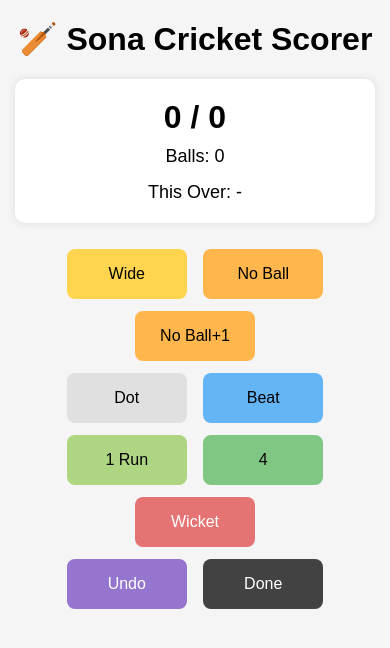
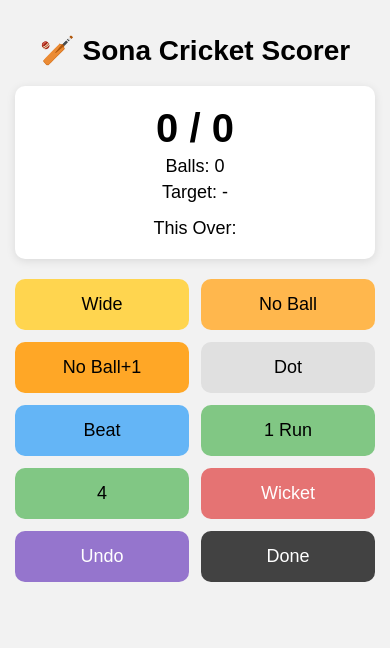
Before and after one commit to AbhijitSutradhar04/sona-cricket-scorer, a Flask app: page / in a window 390 px wide. Shown: the top 648 px of the page. Run offline with Flask 3, Linux system fonts and the light colour scheme.

Commit message:
mobile layout upgrade

```diff
--- a/templates/index.html
+++ b/templates/index.html
@@ -1,66 +1,78 @@
 <!DOCTYPE html>
 <html>
+<head>
 
-<head>
+<meta charset="UTF-8">
+<meta name="viewport" content="width=device-width, initial-scale=1.0">
 
 <title>Sona Cricket Scorer</title>
 
 <style>
 
 body{
+    margin:0;
     font-family:Arial;
-background:#f5f5f5;
+    background:#f2f2f2;
     text-align:center;
 }
 
-h1{
-margin-top:20px;
+.container{
+    max-width:500px;
+    margin:auto;
+    padding:15px;
 }
 
-.scoreboard{
+h1{
+    font-size:28px;
+}
+
+.score-box{
     background:white;
     padding:20px;
-margin:auto;
-width:320px;
     border-radius:10px;
-box-shadow:0px 0px 10px rgba(0,0,0,0.1);
+    margin-bottom:20px;
+    box-shadow:0px 2px 10px rgba(0,0,0,0.1);
 }
 
 .score{
-font-size:32px;
+    font-size:40px;
     font-weight:bold;
 }
 
-.over{
-margin-top:10px;
+.info{
     font-size:18px;
+    margin-top:5px;
 }
 
 .buttons{
-margin-top:20px;
+    display:grid;
+    grid-template-columns:1fr 1fr;
+    gap:12px;
 }
 
 button{
-width:120px;
-height:50px;
-margin:6px;
-font-size:16px;
+    font-size:18px;
+    padding:15px;
     border:none;
-border-radius:8px;
+    border-radius:10px;
     cursor:pointer;
 }
 
 .wide{background:#ffd54f;}
 .noball{background:#ffb74d;}
+.nb1{background:#ffa726;}
+
 .dot{background:#e0e0e0;}
 .beat{background:#64b5f6;}
-.run{background:#aed581;}
-.four{background:#81c784;}
+
+.run{background:#81c784;}
+
 .wicket{background:#e57373;color:white;}
+
 .undo{background:#9575cd;color:white;}
 .done{background:#424242;color:white;}
 
-.over-summary{
+.over{
     margin-top:15px;
     font-size:18px;
 }
@@ -71,46 +83,41 @@ font-size:18px;
 
 <body>
 
+<div class="container">
+
 <h1>🏏 Sona Cricket Scorer</h1>
 
-<div class="scoreboard">
+<div class="score-box">
 
 <div class="score" id="score">0 / 0</div>
 
-<div class="over">Balls: <span id="balls">0</span></div>
+<div class="info">Balls: <span id="balls">0</span></div>
 
-<div id="target"></div>
+<div class="info">Target: <span id="target">-</span></div>
 
-<div class="over-summary">
-This Over: <span id="thisover">-</span>
-</div>
+<div class="over">This Over: <span id="over"></span></div>
 
 </div>
 
+
 <div class="buttons">
 
-<button class="wide" onclick="wide()">Wide</button>
-<button class="noball" onclick="noball()">No Ball</button>
-<button class="noball" onclick="noballrun()">No Ball+1</button>
+<button class="wide" onclick="addRun(1,false)">Wide</button>
+<button class="noball" onclick="addRun(1,false)">No Ball</button>
 
-<br>
+<button class="nb1" onclick="addRun(2,false)">No Ball+1</button>
+<button class="dot" onclick="addBall(0)">Dot</button>
 
-<button class="dot" onclick="dot()">Dot</button>
 <button class="beat" onclick="beat()">Beat</button>
+<button class="run" onclick="addBall(1)">1 Run</button>
 
-<br>
-
-<button class="run" onclick="run1()">1 Run</button>
-<button class="four" onclick="four()">4</button>
-
-<br>
-
+<button class="run" onclick="addBall(4)">4</button>
 <button class="wicket" onclick="wicket()">Wicket</button>
-
-<br>
 
 <button class="undo" onclick="undo()">Undo</button>
 <button class="done" onclick="done()">Done</button>
+
+</div>
 
 </div>
 
```
Lines whose indentation alone changed are shown as unchanged.
